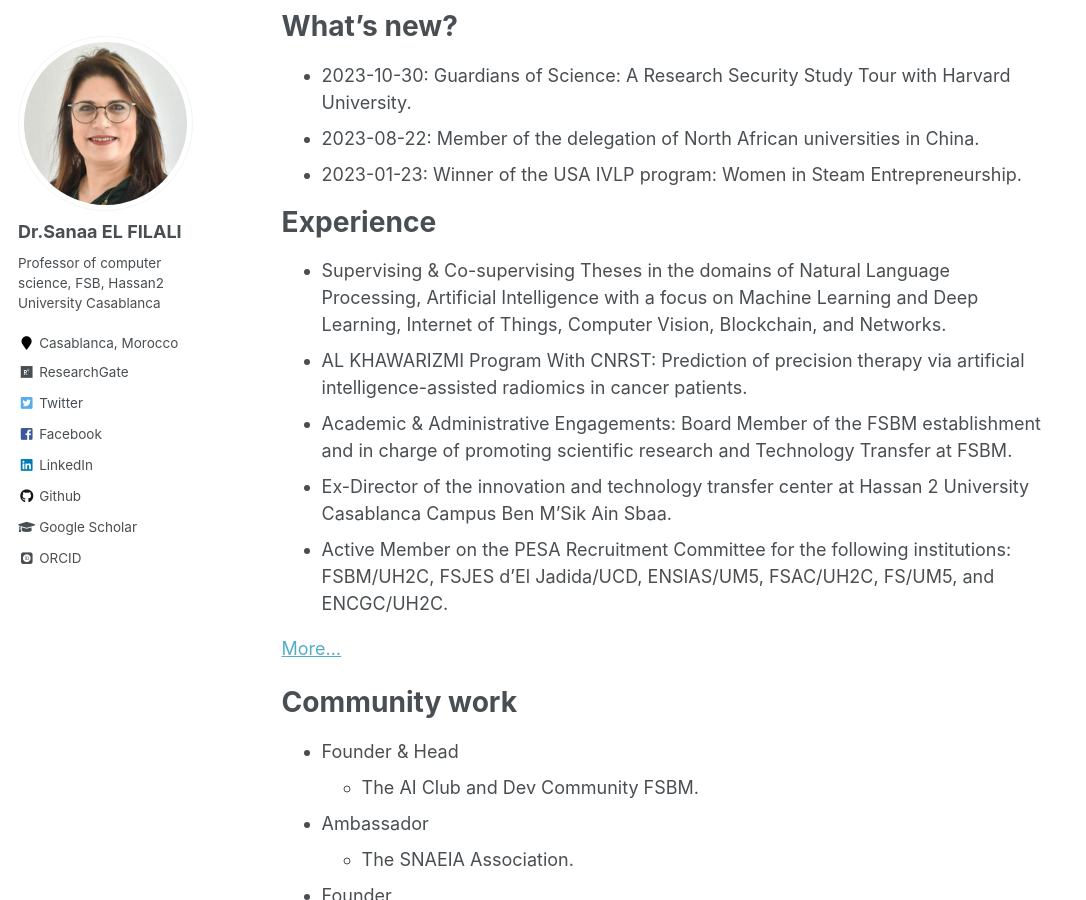
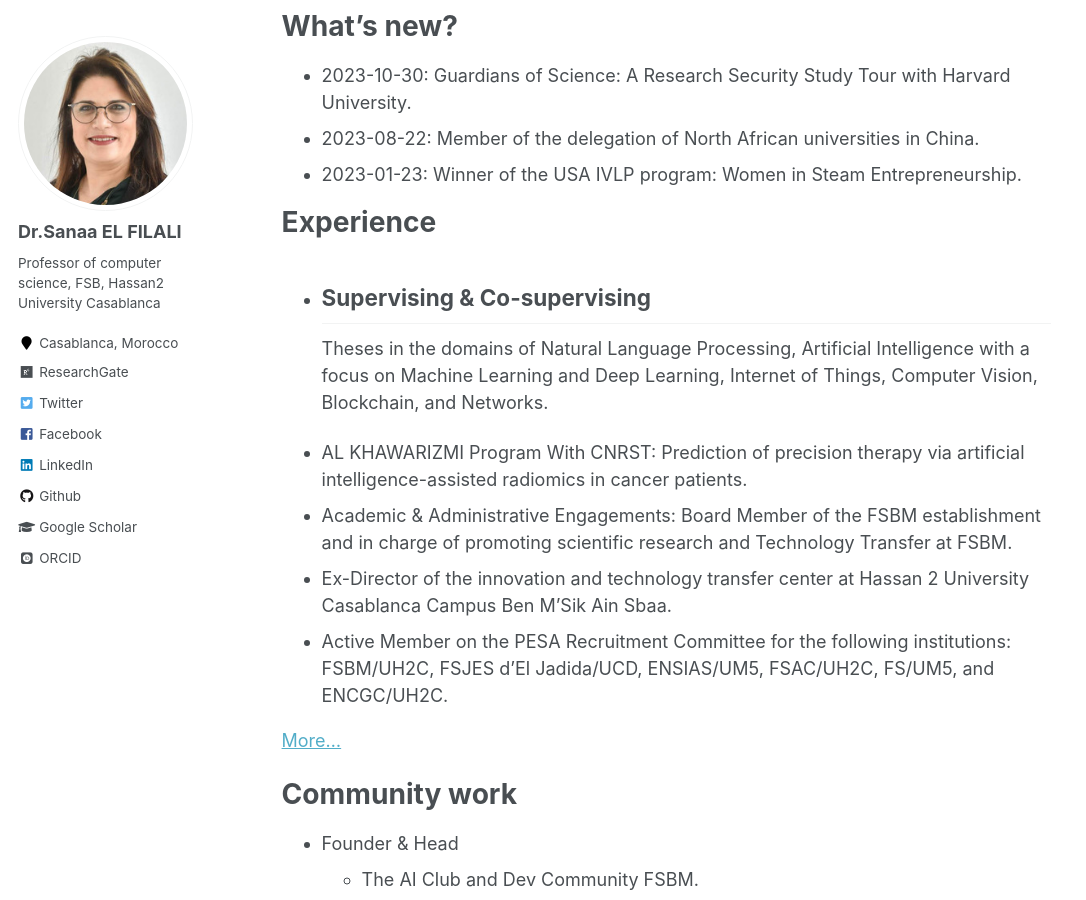
Before and after one commit to elfilalis/elfilalis.github.io, a Jekyll site: the page built from _pages/about.md, in a window 1280 px wide and 900 px high, scrolled down 1772 px. Shown: the whole window, without its empty margins (0-1086 px from the left). Built offline with Jekyll 4.4.1, drawn with Linux system fonts in a browser that asks for light colours; some web fonts are replaced.

```diff
--- a/_pages/about.md
+++ b/_pages/about.md
@@ -65,7 +65,8 @@ What's new?
 
 Experience
 =====
-* Supervising & Co-supervising Theses in the domains of Natural Language Processing, Artificial Intelligence with a focus on Machine Learning and Deep Learning, Internet of Things, Computer Vision, Blockchain, and Networks.
+* ## Supervising & Co-supervising
+ Theses in the domains of Natural Language Processing, Artificial Intelligence with a focus on Machine Learning and Deep Learning, Internet of Things, Computer Vision, Blockchain, and Networks.
 * AL KHAWARIZMI Program With CNRST: Prediction of precision therapy via artificial intelligence-assisted radiomics in cancer patients.
 * Academic & Administrative Engagements: Board Member of the FSBM establishment and in charge of promoting scientific research and Technology Transfer at FSBM.
 * Ex-Director of the innovation and technology transfer center at Hassan 2 University Casablanca Campus Ben M'Sik Ain Sbaa.
```
